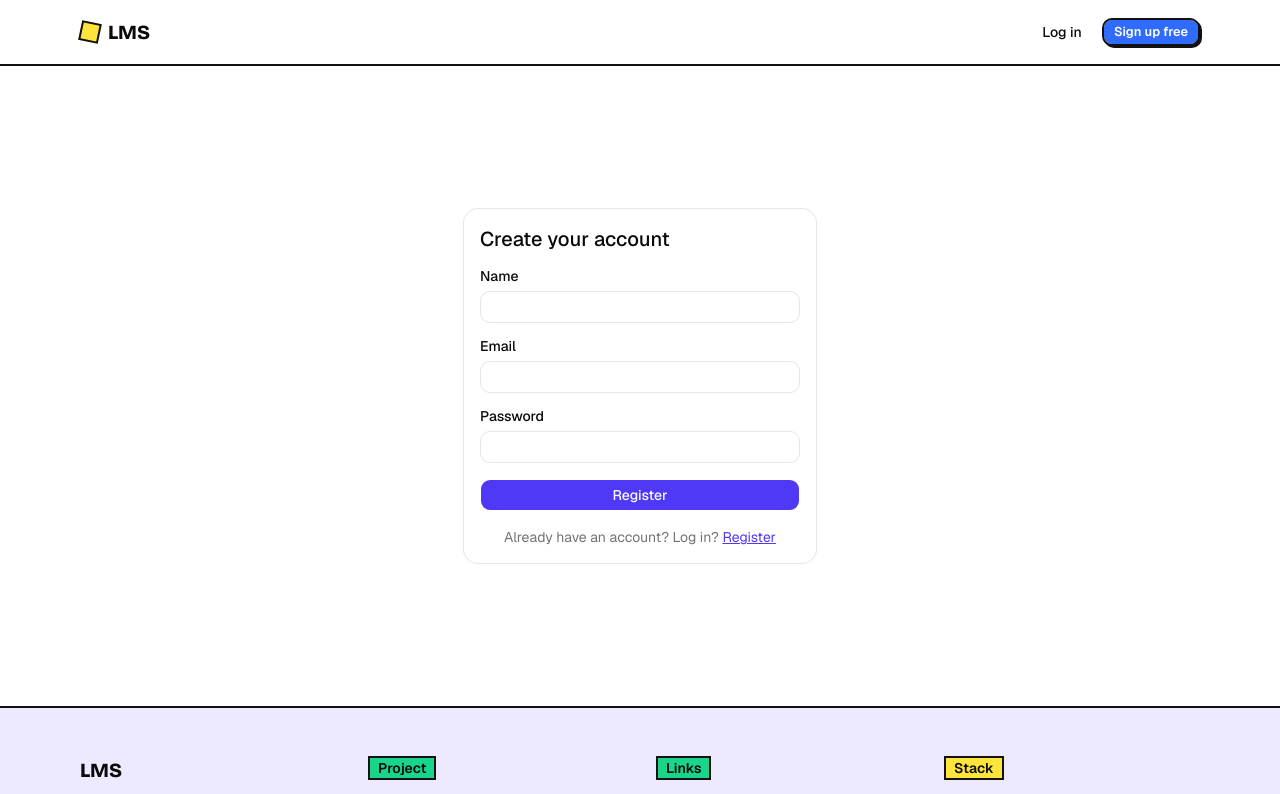
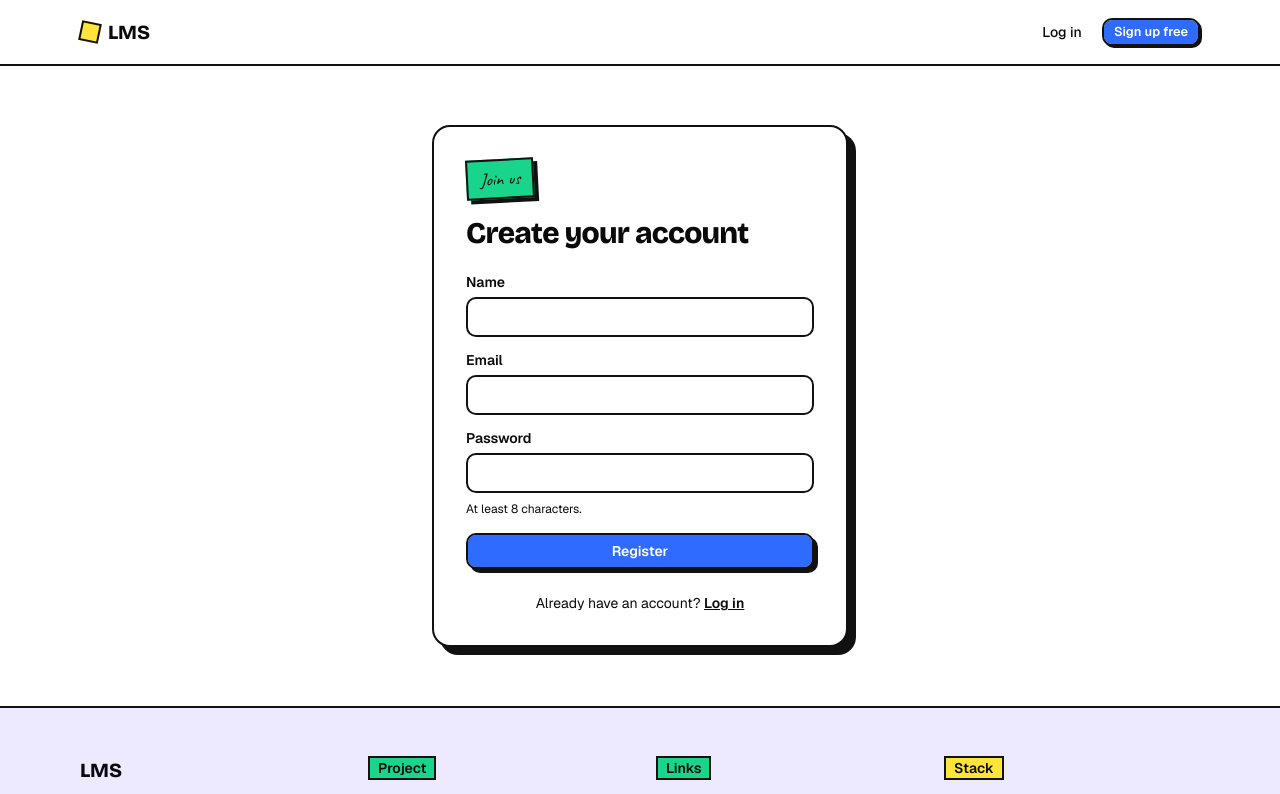
Before and after one commit to webafsanakeya/lms-platform, a Next.js app: page /register in a window 1280 px wide. Shown: the top 794 px of the page. Built offline with nearby package versions, Linux system fonts and the light colour scheme; no server answers.

Commit message:
feat: apply neo style to login, register and dashboard pages

```diff
--- a/src/app/dashboard/page.tsx
+++ b/src/app/dashboard/page.tsx
@@ -2,7 +2,7 @@ import { Suspense } from "react";
 import { redirect } from "next/navigation";
 import { getSession } from "@/lib/session";
 import { db } from "@/prisma/db";
-import { Card, CardContent, CardHeader, CardTitle } from "@/components/ui/card";
+import { NeoCard } from "@/components/neo";
 
 async function DashboardContent() {
   const session = await getSession();
@@ -38,29 +38,25 @@ async function DashboardContent() {
 
   return (
     <>
-      <h1 className="text-2xl font-semibold">Welcome, {user.name}</h1>
-      <p className="mt-1 text-sm text-muted-foreground">Signed in as {user.role}</p>
+      <h1 className="font-display text-4xl font-extrabold tracking-tight">
+        Welcome, {user.name}
+      </h1>
+      <span className="mt-3 inline-block border-2 border-ink bg-brand-yellow px-2 py-0.5 text-sm font-semibold">
+        {user.role}
+      </span>
 
-      <div className="mt-6 grid gap-4 sm:grid-cols-2">
-        <Card>
-          <CardHeader>
-            <CardTitle className="text-sm font-medium text-muted-foreground">
-              {statLabel}
-            </CardTitle>
-          </CardHeader>
-          <CardContent className="text-3xl font-semibold">{statValue}</CardContent>
-        </Card>
-        <Card>
-  <CardHeader>
-    <CardTitle className="text-sm font-medium text-muted-foreground">
-      Account role
-    </CardTitle>
-  </CardHeader>
-  <CardContent className="text-3xl font-semibold">{user.role}</CardContent>
-</Card>
+      <div className="mt-8 grid gap-6 sm:grid-cols-2">
+        <NeoCard className="bg-brand-blue p-6 text-white">
+          <p className="text-sm font-medium">{statLabel}</p>
+          <p className="mt-2 font-display text-5xl font-extrabold">{statValue}</p>
+        </NeoCard>
+        <NeoCard className="bg-brand-green p-6">
+          <p className="text-sm font-medium">Account role</p>
+          <p className="mt-2 font-display text-3xl font-extrabold">{user.role}</p>
+        </NeoCard>
       </div>
 
-      <p className="mt-8 text-sm text-muted-foreground">
+      <p className="mt-8 inline-block border-2 border-dashed border-ink px-3 py-2 text-sm">
         Course management and enrollment are coming soon.
       </p>
     </>
@@ -69,8 +65,10 @@ async function DashboardContent() {
 
 export default function DashboardPage() {
   return (
-    <main className="mx-auto max-w-5xl p-4">
-      <Suspense fallback={<p className="text-sm text-muted-foreground">Loading...</p>}>
+    <main className="mx-auto max-w-6xl px-4 py-12">
+      <Suspense
+        fallback={<p className="text-sm font-medium">Loading your dashboard...</p>}
+      >
         <DashboardContent />
       </Suspense>
     </main>
--- a/src/app/login/page.tsx
+++ b/src/app/login/page.tsx
@@ -1,12 +1,12 @@
 "use client";
 
 import { useState } from "react";
+import Link from "next/link";
 import { useRouter } from "next/navigation";
 import { Button } from "@/components/ui/button";
 import { Input } from "@/components/ui/input";
 import { Label } from "@/components/ui/label";
-import { Card, CardContent, CardHeader, CardTitle } from "@/components/ui/card";
-import Link from "next/link";
+import { NeoCard, Sticker } from "@/components/neo";
 
 export default function LoginPage() {
   const router = useRouter();
@@ -40,32 +40,67 @@ export default function LoginPage() {
   }
 
   return (
-    <main className="mx-auto flex min-h-[80vh] max-w-sm items-center p-4">
-      <Card className="w-full">
-        <CardHeader>
-          <CardTitle className="text-xl">Welcome back</CardTitle>
-        </CardHeader>
-        <CardContent>
-          <form onSubmit={handleSubmit} className="space-y-4">
+    <main className="mx-auto flex min-h-[80vh] max-w-md items-center px-4 py-12">
+      <NeoCard className="w-full p-8 shadow-hard-lg">
+        <Sticker className="text-lg">Welcome back</Sticker>
+        <h1 className="mt-4 font-display text-3xl font-extrabold tracking-tight">
+          Log in
+        </h1>
+
+        <form onSubmit={handleSubmit} className="mt-6 space-y-4">
           <div className="space-y-2">
-              <Label htmlFor="email">Email</Label>
-              <Input id="email" type="email" value={email} onChange={(e) => setEmail(e.target.value)} required />
+            <Label htmlFor="email" className="font-semibold">
+              Email
+            </Label>
+            <Input
+              id="email"
+              type="email"
+              value={email}
+              onChange={(e) => setEmail(e.target.value)}
+              required
+              className="h-10 border-2 border-ink bg-white"
+            />
           </div>
           <div className="space-y-2">
-              <Label htmlFor="password">Password</Label>
-              <Input id="password" type="password" value={password} onChange={(e) => setPassword(e.target.value)} required />
+            <Label htmlFor="password" className="font-semibold">
+              Password
+            </Label>
+            <Input
+              id="password"
+              type="password"
+              value={password}
+              onChange={(e) => setPassword(e.target.value)}
+              required
+              className="h-10 border-2 border-ink bg-white"
+            />
           </div>
-            {error && <p className="text-sm text-red-600">{error}</p>}
-            <Button type="submit" className="w-full" disabled={loading}>
+
+          {error && (
+            <p
+              role="alert"
+              className="border-2 border-ink bg-red-100 px-3 py-2 text-sm font-medium"
+            >
+              {error}
+            </p>
+          )}
+
+          <Button
+            type="submit"
+            size="lg"
+            disabled={loading}
+            className="w-full rounded-lg border-2 border-ink bg-brand-blue font-semibold text-white shadow-hard transition hover:translate-x-0.5 hover:translate-y-0.5 hover:shadow-none disabled:opacity-60"
+          >
             {loading ? "Logging in..." : "Log in"}
           </Button>
         </form>
-          <p className="mt-4 text-center text-sm text-muted-foreground">
+
+        <p className="mt-6 text-center text-sm">
           Don&apos;t have an account?{" "}
-  <Link href="/register" className="text-primary underline">Register</Link>
+          <Link href="/register" className="font-semibold underline">
+            Register
+          </Link>
         </p>
-        </CardContent>
-      </Card>
+      </NeoCard>
     </main>
   );
 }
--- a/src/app/register/page.tsx
+++ b/src/app/register/page.tsx
@@ -1,12 +1,12 @@
 "use client";
 
 import { useState } from "react";
+import Link from "next/link";
 import { useRouter } from "next/navigation";
 import { Button } from "@/components/ui/button";
 import { Input } from "@/components/ui/input";
 import { Label } from "@/components/ui/label";
-import { Card, CardContent, CardHeader, CardTitle } from "@/components/ui/card";
-import Link from "next/link";
+import { NeoCard, Sticker } from "@/components/neo";
 
 export default function RegisterPage() {
   const router = useRouter();
@@ -29,14 +29,17 @@ export default function RegisterPage() {
       const data = await res.json();
       if (!res.ok) {
         if (Array.isArray(data.issues)) {
-          setError(data.issues.map((i: { message: string }) => i.message).join(". "));
+          setError(
+            data.issues
+              .map((i: { message: string }) => i.message)
+              .join(". "),
+          );
         } else {
           setError(data.error ?? "Something went wrong");
         }
         return;
       }
       router.push("/login");
-      router.refresh();
     } catch {
       setError("Network error. Please try again.");
     } finally {
@@ -45,36 +48,81 @@ export default function RegisterPage() {
   }
 
   return (
-    <main className="mx-auto flex min-h-[80vh] max-w-sm items-center p-4">
-      <Card className="w-full">
-        <CardHeader>
-          <CardTitle className="text-xl">Create your account</CardTitle>
-        </CardHeader>
-        <CardContent>
-          <form onSubmit={handleSubmit} className="space-y-4">
+    <main className="mx-auto flex min-h-[80vh] max-w-md items-center px-4 py-12">
+      <NeoCard className="w-full p-8 shadow-hard-lg">
+        <Sticker className="bg-brand-green text-lg">Join us</Sticker>
+        <h1 className="mt-4 font-display text-3xl font-extrabold tracking-tight">
+          Create your account
+        </h1>
+
+        <form onSubmit={handleSubmit} className="mt-6 space-y-4">
           <div className="space-y-2">
-              <Label htmlFor="name">Name</Label>
-              <Input id="name" type="test" value={name} onChange={(e) => setName(e.target.value)} required />
+            <Label htmlFor="name" className="font-semibold">
+              Name
+            </Label>
+            <Input
+              id="name"
+              type="text"
+              value={name}
+              onChange={(e) => setName(e.target.value)}
+              required
+              className="h-10 border-2 border-ink bg-white"
+            />
           </div>
           <div className="space-y-2">
-              <Label htmlFor="email">Email</Label>
-              <Input id="email" type="email" value={email} onChange={(e) => setEmail(e.target.value)} required />
+            <Label htmlFor="email" className="font-semibold">
+              Email
+            </Label>
+            <Input
+              id="email"
+              type="email"
+              value={email}
+              onChange={(e) => setEmail(e.target.value)}
+              required
+              className="h-10 border-2 border-ink bg-white"
+            />
           </div>
           <div className="space-y-2">
-              <Label htmlFor="password">Password</Label>
-              <Input id="password" type="password" value={password} onChange={(e) => setPassword(e.target.value)} required />
+            <Label htmlFor="password" className="font-semibold">
+              Password
+            </Label>
+            <Input
+              id="password"
+              type="password"
+              value={password}
+              onChange={(e) => setPassword(e.target.value)}
+              required
+              className="h-10 border-2 border-ink bg-white"
+            />
+            <p className="text-xs">At least 8 characters.</p>
           </div>
-            {error && <p className="text-sm text-red-600">{error}</p>}
-            <Button type="submit" className="w-full" disabled={loading}>
+
+          {error && (
+            <p
+              role="alert"
+              className="border-2 border-ink bg-red-100 px-3 py-2 text-sm font-medium"
+            >
+              {error}
+            </p>
+          )}
+
+          <Button
+            type="submit"
+            size="lg"
+            disabled={loading}
+            className="w-full rounded-lg border-2 border-ink bg-brand-blue font-semibold text-white shadow-hard transition hover:translate-x-0.5 hover:translate-y-0.5 hover:shadow-none disabled:opacity-60"
+          >
             {loading ? "Creating account..." : "Register"}
           </Button>
         </form>
-          <p className="mt-4 text-center text-sm text-muted-foreground">
-  Already have an account? Log in?{" "}
-  <Link href="/login" className="text-primary underline">Register</Link>
+
+        <p className="mt-6 text-center text-sm">
+          Already have an account?{" "}
+          <Link href="/login" className="font-semibold underline">
+            Log in
+          </Link>
         </p>
-        </CardContent>
-      </Card>
+      </NeoCard>
     </main>
   );
 }
```
Lines whose indentation alone changed are shown as unchanged.
